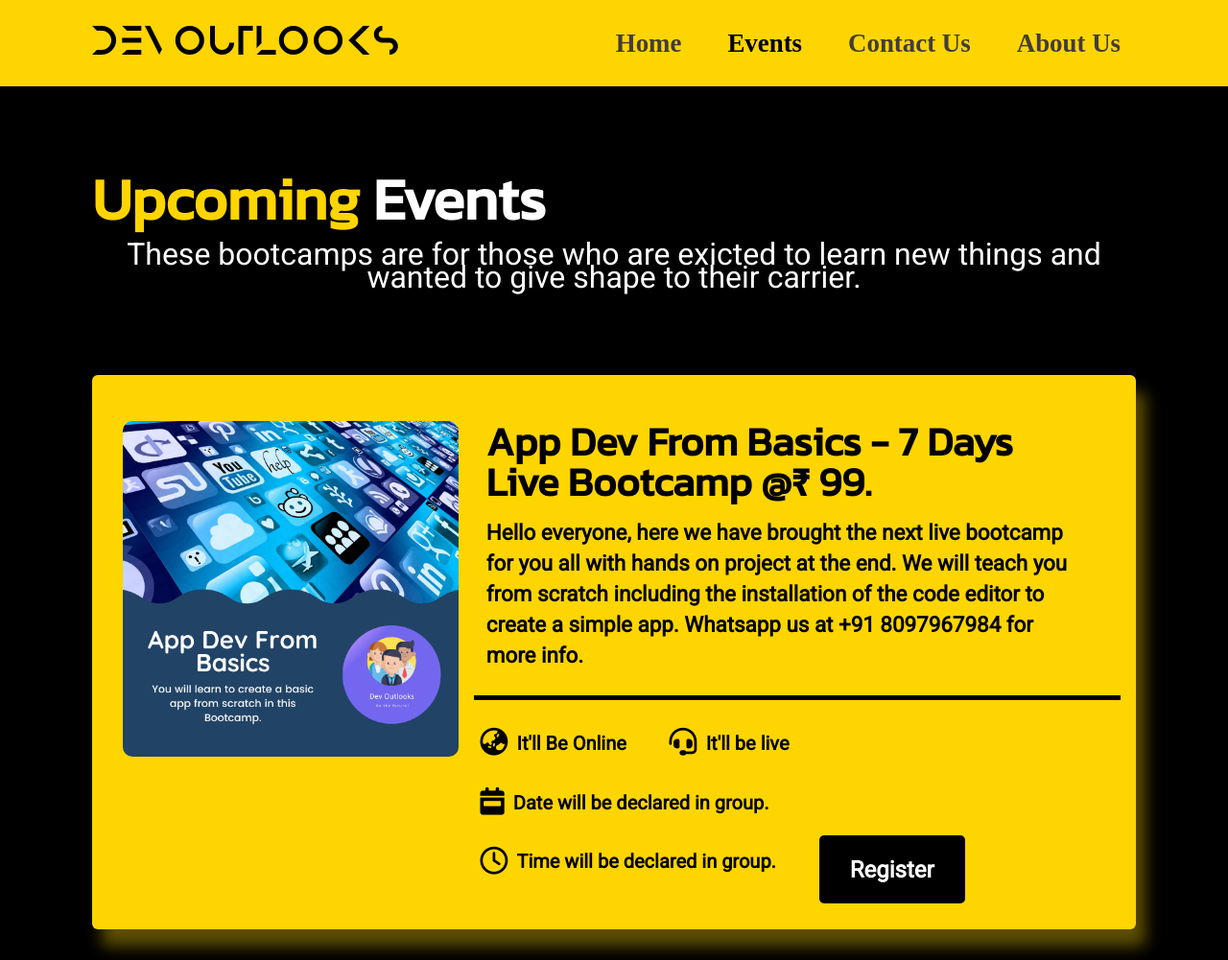
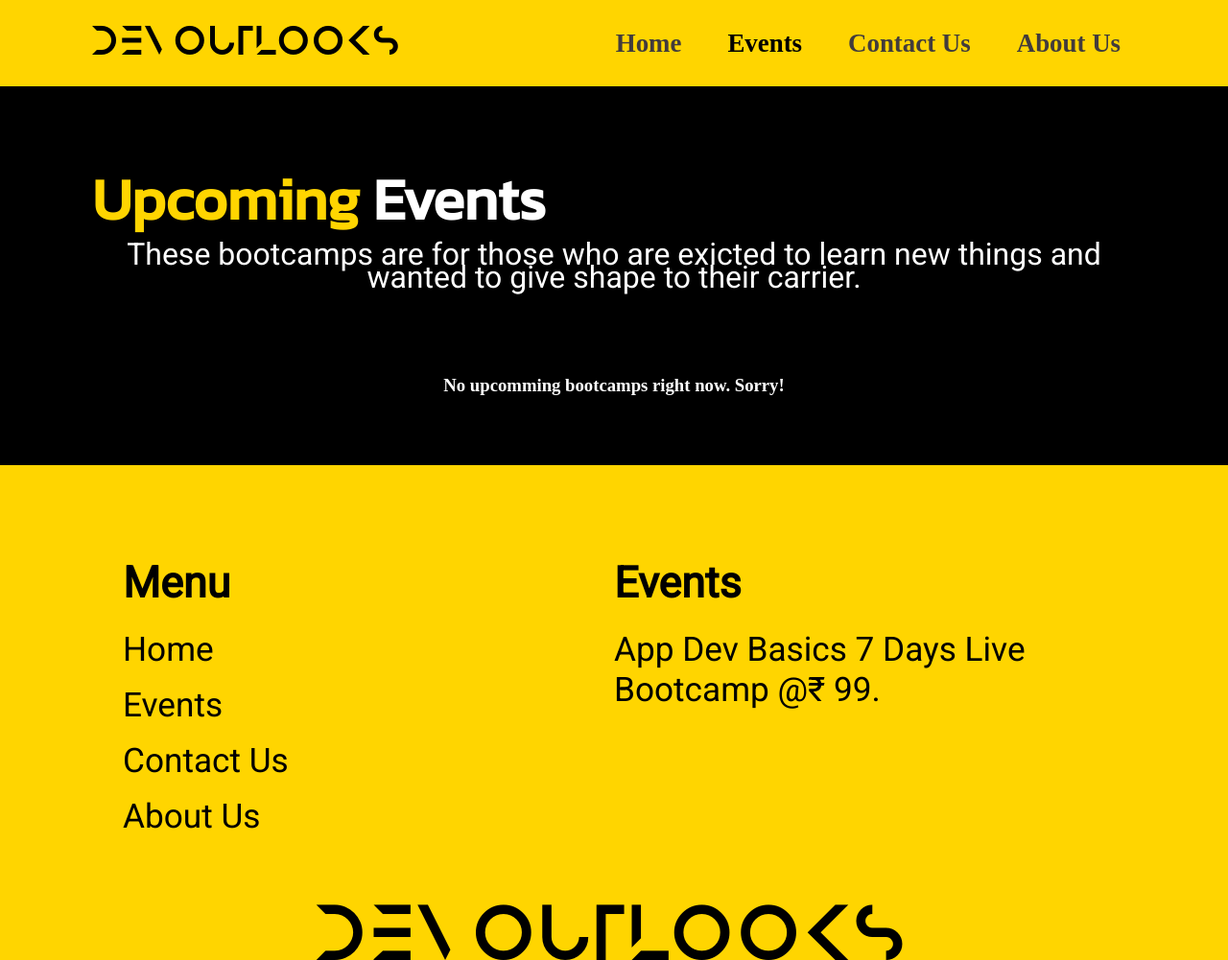
Before and after one commit to devoutlooks/devoutlooks.github.io, a plain HTML site: page pages/events.html in a window 1280 px wide. Shown: the top 1001 px of the page at 96% size. Drawn offline with Linux system fonts and the light colour scheme.

Commit message:
Update events.html

```diff
--- a/pages/events.html
+++ b/pages/events.html
@@ -42,7 +42,8 @@
             </div>
         </div>
         <div id="events">
-            <div class="event" id="website__basics__event">
+            <h3 align="center" style="color: white;">No upcomming bootcamps right now. Sorry!</h3>
+<!--             <div class="event" id="website__basics__event">
                 <div id="website__basics__img__bootcamp" class="img__bootcamp">
                     <img src="../Assets/BootcampsImgs/AppDevelopmentFromBasicsLogo.png" alt="This is the Website Basics Bootcamp thumbnail image.">
                 </div>
@@ -90,7 +91,7 @@
                         </div>
                     </div>
                 </div>
-            </div>
+            </div> -->
         </div>
     </section>
 
```
